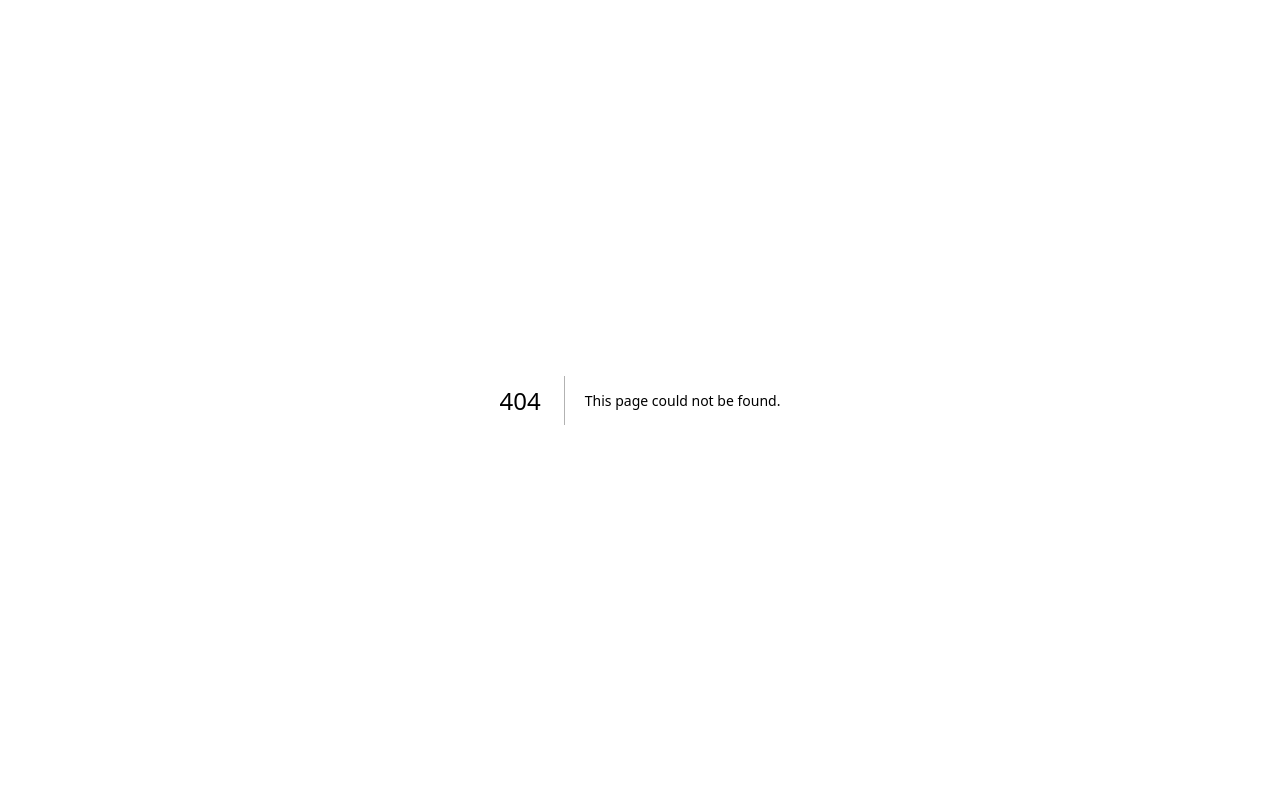
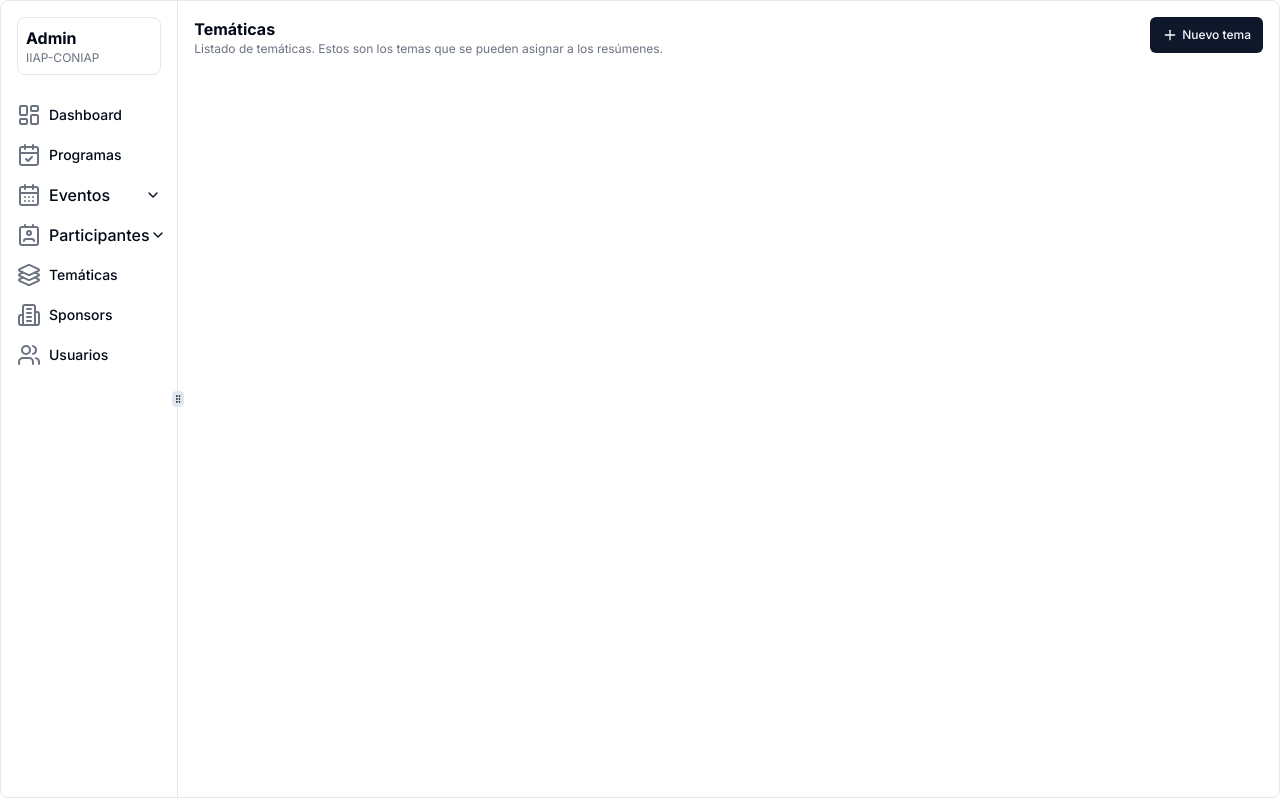
Before and after one commit to daylerjeff199906/coniap-iiap, a Next.js app: page /admin/topics in a window 1280 px wide. Before the commit this address had no page. Built offline with nearby package versions, Linux system fonts and the light colour scheme.

Commit message:
add components

```diff
--- /dev/null
+++ b/src/app/(admin)/admin/topics/page.tsx
@@ -0,0 +1,14 @@
+import { HeaderPage } from '@/modules/admin'
+
+export default function Page() {
+  return (
+    <main>
+      <HeaderPage
+        title="Temáticas"
+        subtitle="Listado de temáticas. Estos son los temas que se pueden asignar a los resúmenes."
+        href="/admin/topics/new"
+        label="Nuevo tema"
+      />
+    </main>
+  )
+}
--- /dev/null
+++ b/src/modules/admin/components/HeaderPage/HeaderPage.tsx
@@ -0,0 +1,44 @@
+import { Button } from '@/components/ui'
+import Link from 'next/link'
+import { Plus } from 'lucide-react'
+
+interface IProps {
+  title: string
+  subtitle: string
+  href?: string
+  label?: string
+  hiddenButton?: boolean
+  children?: React.ReactNode
+}
+
+export const HeaderPage = (props: IProps) => {
+  const { title, subtitle, href, label, children, hiddenButton } = props
+  return (
+    <>
+      <main className="p-4 flex justify-between gap-3 items-start">
+        <section>
+          <h1 className="font-bold">{title}</h1>
+          <p className="text-gray-500 text-xs">{subtitle} </p>
+        </section>
+        <section className="flex items-center gap-3">
+          {children}
+          {!hiddenButton && (
+            <Button
+              asChild
+              size="sm"
+              className='text-xs'
+            >
+              <Link
+                href={href || '#'}
+                className="flex items-center gap-1"
+              >
+                <Plus size={16} />
+                {label}
+              </Link>
+            </Button>
+          )}
+        </section>
+      </main>
+    </>
+  )
+}
--- a/src/modules/admin/components/index.ts
+++ b/src/modules/admin/components/index.ts
@@ -1,4 +1,5 @@
-import { SideBar } from "./SideBar/SideBar";
-import { NavBar } from "./NavBar/NavBar";
+import { SideBar } from './SideBar/SideBar'
+import { NavBar } from './NavBar/NavBar'
+import { HeaderPage } from './HeaderPage/HeaderPage'
 
-export { SideBar, NavBar}
+export { SideBar, NavBar, HeaderPage }
--- a/src/modules/admin/layouts/AdminLayout.tsx
+++ b/src/modules/admin/layouts/AdminLayout.tsx
@@ -4,7 +4,6 @@ import {
   ResizablePanelGroup,
 } from '@/components/ui/resizable'
 import { SideBar } from '@/modules/admin'
-
 
 export const AdminLayout = ({ children }: { children: React.ReactNode }) => {
   return (
@@ -26,9 +25,7 @@ export const AdminLayout = ({ children }: { children: React.ReactNode }) => {
         defaultSize={75}
         className="h-[calc(100vh-4px)]"
       >
-        <div className="flex items-center justify-center p-6 h-full">
-          {children}
-        </div>
+        {children}
       </ResizablePanel>
     </ResizablePanelGroup>
   )
```
